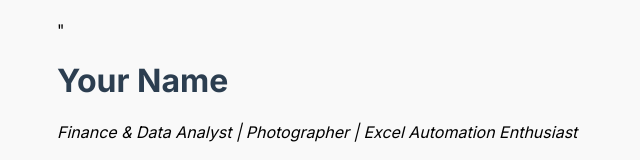
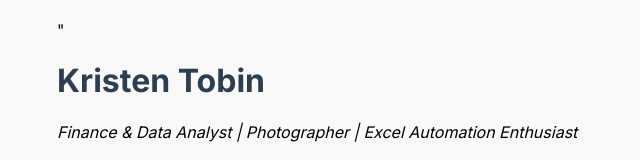
Before and after one commit to LoadingKristenTobin/buffering, a plain HTML site: page indexOG.html in a window 1280 px wide. Shown: the top 160 px of the page, without its empty margins (183-823 px from the left). Drawn offline with Linux system fonts and the light colour scheme.

Commit message:
Update indexOG.html

```diff
--- a/indexOG.html
+++ b/indexOG.html
@@ -3,7 +3,7 @@
 <head>
   <meta charset='UTF-8'>
   <meta name='viewport' content='width=device-width, initial-scale=1.0'>
-  <title>Your Name | Data Analyst & Photographer</title>
+  <title>Kristen Tobin | Data Analyst & Photographer</title>
   <link href='https://fonts.googleapis.com/css2?family=Inter:wght@400;700&display=swap' rel='stylesheet'>
   <style>
     body { font-family: 'Inter', sans-serif; padding: 20px; max-width: 800px; margin: auto; background: #f9f9f9; }
@@ -14,7 +14,7 @@
   </style>
 </head>
 <body>
-  <h1>Your Name</h1>
+  <h1>Kristen Tobin</h1>
   <p><em>Finance & Data Analyst | Photographer | Excel Automation Enthusiast</em></p>
   <section>
     <h2>?? Resume</h2>
```
